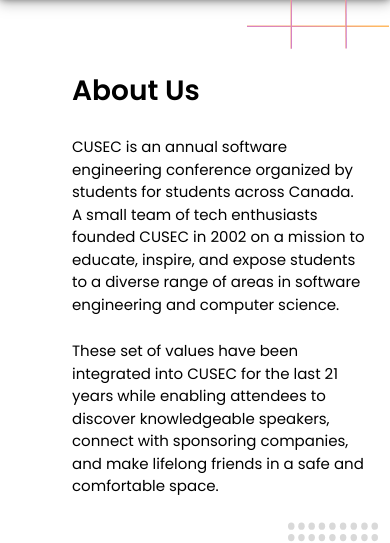
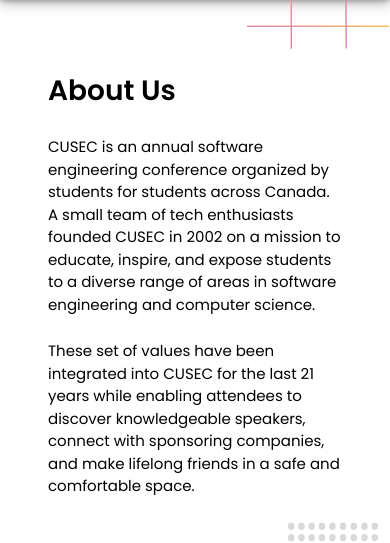
Before and after one commit to cusec/2024, a Next.js app: page /about in a window 390 px wide. Shown: the part 904-1447 px from the top of the page. Built offline with nearby package versions, Linux system fonts and the light colour scheme.

Commit message:
fix: 'About Us' left margin too big on small screen sizes

```diff
--- a/src/app/about/AboutUs.tsx
+++ b/src/app/about/AboutUs.tsx
@@ -12,7 +12,7 @@ export default function AboutUs() {
           className="w-[90px] h-[90px] md:w-[120px] md:h-[120px] lg:w-[150px] lg:h-[150px] "
         />
       </div>
-      <section className="lg:max-w-[1024px] max-w-[768px] space-y-6 pl-12 ">
+      <section className="lg:max-w-[1024px] max-w-[768px] space-y-6 px-6 md:px-12 ">
         <p className="font-semibold text-[28px] md:text-[40px]">About Us</p>
         <p className="font-regular text-[15px] md:text-[20px]">
           CUSEC is an annual software engineering conference organized by
```
